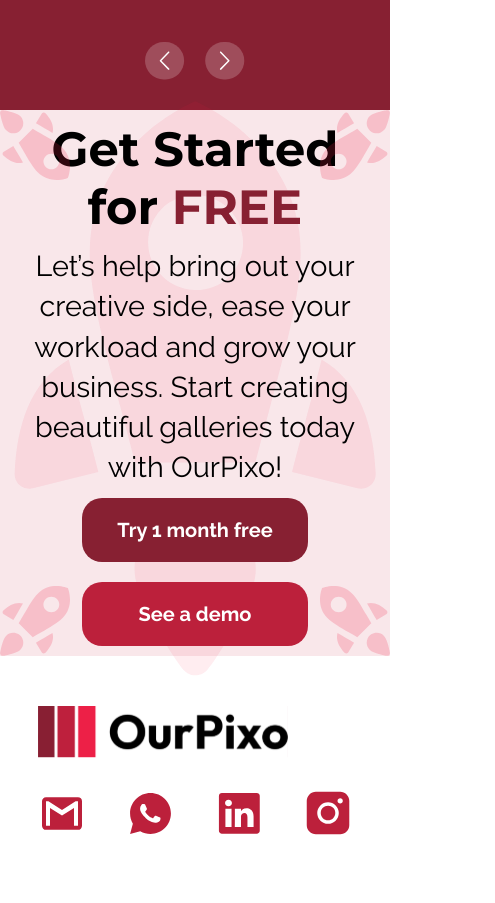
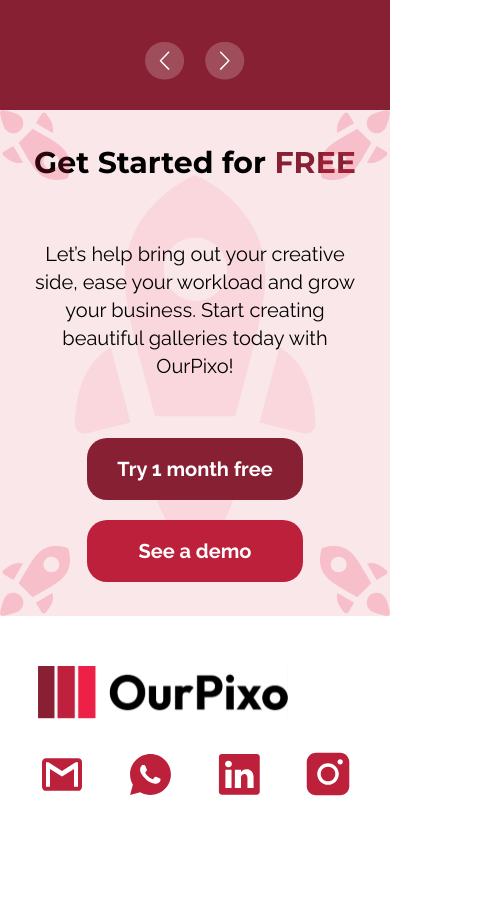
Before and after one commit to MITCHYUGAN/Project-Our-PIXO, a React (Vite) app: page / in a window 390 px wide. Shown: the part 6380-7283 px from the top of the page, 495 px wide, since content can reach past the window. Built offline with nearby package versions, Linux system fonts and the light colour scheme.

Commit message:
refactor(GetStartedForFree.css): refactor GetStartedForFree component styling to fit page more

```diff
--- a/src/components/GetStartedForFree/GetStartedForFree.css
+++ b/src/components/GetStartedForFree/GetStartedForFree.css
@@ -18,7 +18,7 @@
 
     .arrowBig {
         position: absolute;
-        width: 600px;
+        width: 400px;
         opacity: 0.8;
         z-index: -1;
     }
@@ -45,7 +45,7 @@
 
 
     h1 {
-        font-size: 4rem;
+        font-size: clamp(30px, 3vw, 4.5vw);
         color: black;
         text-align: center;
         font-family: "Montserrat", sans-serif;
@@ -56,8 +56,8 @@
     }
 
     p {
-        font-size: 2.3rem;
-        width: min(1050px, 90%);
+        font-size: clamp(20px, 1.5vw, 1.8vw);
+        width: min(900px, 90%);
         line-height: 140%;
         text-align: center;
         font-family: "Raleway", sans-serif;
@@ -70,8 +70,8 @@
 
         button {
             font-family: "Raleway", sans-serif;
-            font-size: 25px;
-            padding: 25px 50px;
+            font-size: var(--buttonFS);
+            padding: 19px 30px;
             cursor: pointer;
             color: white;
             background-color: var(--main-red);
@@ -99,21 +99,8 @@
             width: 70px;
         }
 
-        h1 {
-            font-size: 3rem;
-        }
-
-        P {
-            font-size: 1.8rem;
-        }
-
         .getStartedForFreeButtons {
             flex-direction: column;
-
-            button {
-                font-size: 20px;
-                padding: 20px 35px;
-            }
         }
     }
 }
```
